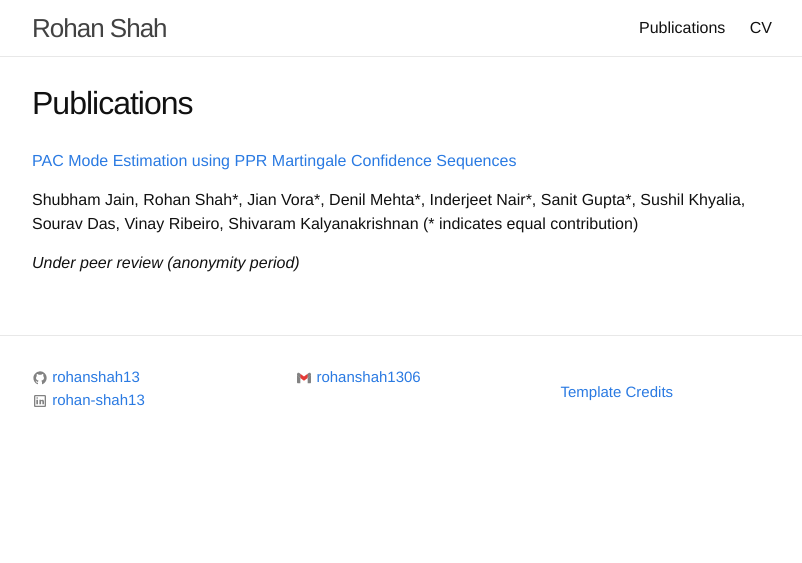
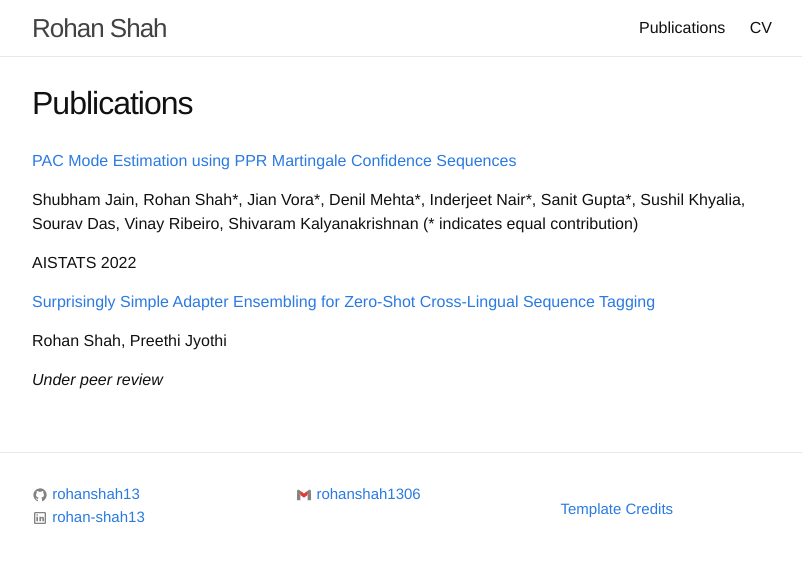
Before and after one commit to rohanshah13/rohanshah13.github.io, a Jekyll site: the page built from _pages/research.md, in a window 1280 px wide. Shown: the top 563 px of the page, without its empty margins (238-1040 px from the left). Built offline with Jekyll 4.4.1, drawn with Linux system fonts in a browser that asks for light colours; comment, search, counter and statistics services are not loaded.

Commit message:
updated publications

```diff
--- a/_pages/research.md
+++ b/_pages/research.md
@@ -9,4 +9,10 @@ order: 2
 
 Shubham Jain, Rohan Shah\*, Jian Vora\*, Denil Mehta\*, Inderjeet Nair\*, Sanit Gupta\*, Sushil Khyalia, Sourav Das, Vinay Ribeiro, Shivaram Kalyanakrishnan (\* indicates equal contribution)
 
-*Under peer review (anonymity period)*
+AISTATS 2022
+
+[Surprisingly Simple Adapter Ensembling for Zero-Shot Cross-Lingual Sequence Tagging](https://drive.google.com/drive/folders/1T2hl5cAKJ7R8Mai2MspDS21kuZGmNyjR?usp=sharing)
+
+Rohan Shah, Preethi Jyothi
+
+*Under peer review*
```
